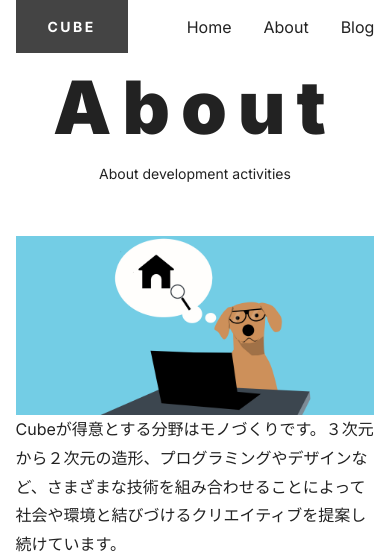
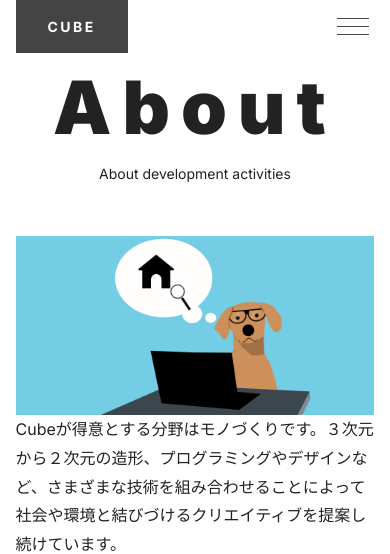
Before and after one commit to Kazuho1222/blog, a Next.js app: page /about in a window 390 px wide. Shown: the top 554 px of the page. Built offline with nearby package versions, Linux system fonts and the light colour scheme.

Commit message:
useStateを使ってハンバーガーメニューを作成する

```diff
--- a/app/components/nav.tsx
+++ b/app/components/nav.tsx
@@ -1,22 +1,51 @@
+'use client'
+
 import Link from 'next/link'
 import styles from '../../styles/nav.module.css'
+import { useState } from 'react'
 
 export default function Nav() {
+  const [navIsOpen, setNavIsOpen] = useState(false)
+
+  const toggleNav = () => {
+    setNavIsOpen((prev) => !prev)
+  }
+
+  const closeNav = () => {
+    setNavIsOpen(false)
+  }
+
   return (
-    <nav>
+    <nav className={navIsOpen ? styles.open : styles.close}>
+      {navIsOpen && (
+        <style jsx global>{`
+        @media (max-width: 767px){
+          body{
+            overflow: hidden;
+            position: fixed;
+            width: 100%;
+          }
+        }
+        `}</style>
+      )}
+
+      <button className={styles.btn} onClick={toggleNav}>
+        <span className={styles.bar}></span>
+        <span className="sr-only">MENU</span>
+      </button>
       <ul className={styles.list}>
         <li>
-          <Link href="/">
+          <Link href="/" onClick={closeNav}>
             Home
           </Link>
         </li>
         <li>
-          <Link href="/about">
+          <Link href="/about" onClick={closeNav}>
             About
           </Link>
         </li>
         <li>
-          <Link href="/blog">
+          <Link href="/blog" onClick={closeNav}>
             Blog
           </Link>
         </li>
--- a/styles/nav.module.css
+++ b/styles/nav.module.css
@@ -1,6 +1,92 @@
-.list {
-  display: flex;
-  gap: 2em;
+/* デスクトップ */
+@media (min-width: 768px) {
+  .btn {
+    display: none;
+  }
+
+  .list {
+    display: flex;
+    gap: 2em;
+  }
+}
+
+/* モバイル */
+@media (max-width: 767px) {
+  /* ボタン */
+  .btn {
+    all: unset;
+    outline: revert;
+    -webkit-tap-highlight-color: transparent;
+    cursor: pointer;
+    width: 42px;
+    height: 42px;
+    position: relative;
+    z-index: 200;
+  }
+  .close .btn {
+    color: var(--gray-75);
+  }
+
+  .open .btn {
+    color: var(--white);
+  }
+
+  /* ボタン内のバー */
+  .btn {
+    display: grid;
+    place-items: center;
+  }
+
+  .btn::before,
+  .btn::after,
+  .btn .bar {
+    grid-area: 1 / 1;
+    content: "";
+    display: block;
+    width: 32px;
+    height: 1px;
+    background-color: currentColor;
+    transition: transform 0.4s;
+  }
+
+  .close .btn::before {
+    transform: translateY(-8px);
+  }
+  .close .btn::after {
+    transform: translateY(8px);
+  }
+
+  .open .btn::before {
+    transform: rotate(45deg);
+  }
+  .open .btn::after {
+    transform: rotate(-45deg);
+  }
+  .open .btn .bar {
+    transform: scale(0);
+  }
+
+  /* メニュー（オーバーレイ） */
+  .list {
+    position: fixed;
+    inset: 0 -100% 0 100%;
+    z-index: 100;
+    background: rgba(0, 0, 0, 0.8);
+    color: var(--white);
+    transition: transform 0.4s;
+  }
+
+  .open .list {
+    transform: translateX(-100%);
+  }
+
+  /* メニュー（オーバーレイ内の配置） */
+  .list {
+    display: grid;
+    gap: 40px;
+    place-content: center;
+    text-align: center;
+  }
 }
 
 @media (hover: hover) {
@@ -9,6 +95,7 @@
   }
 }
 
+/* ホバー */
 @media (hover: none) {
   .list a {
     -webkit-tap-highlight-color: transparent;
```
